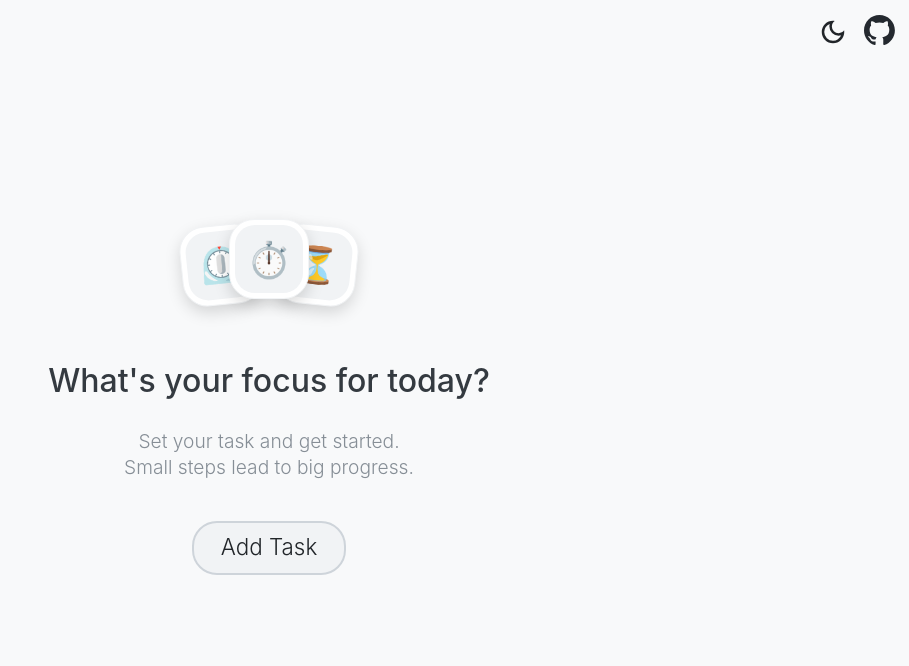
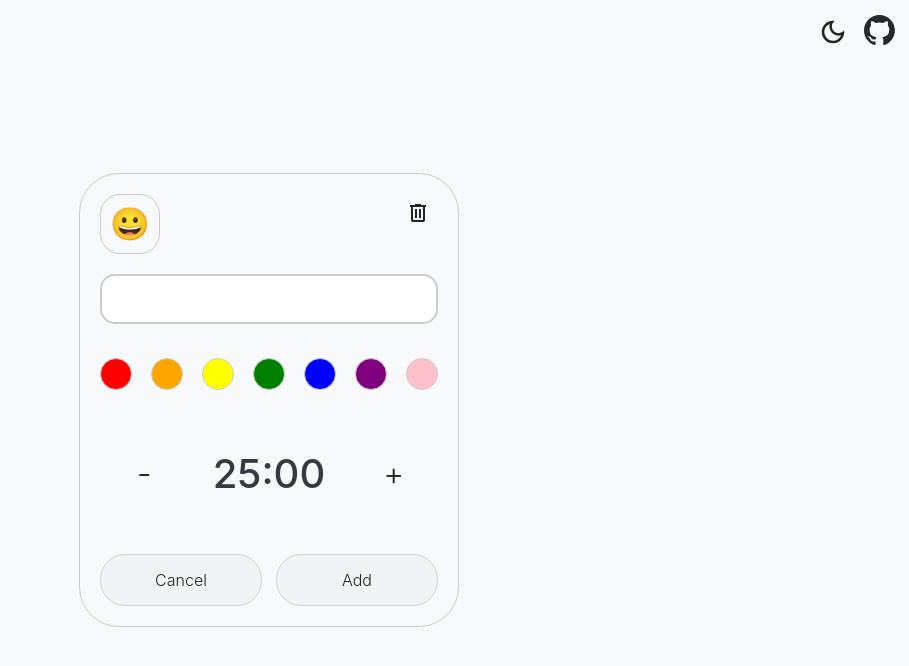
Before and after one commit to ckdgus1010/pomodoro_timer, a React (Vite) app: page / in a window 1280 px wide. Shown: the top 666 px of the page, without its empty margins (371-1280 px from the left). Built offline with nearby package versions, Linux system fonts and the light colour scheme; a web font is replaced by a local one.

Commit message:
styles: 할 일 등록 화면 레이아웃 구성
- 세부 기능은 구현 예정

```diff
--- a/src/App.tsx
+++ b/src/App.tsx
@@ -3,6 +3,7 @@ import NoTaskBox from "./components/NoTaskBox";
 import { GlobalStyle } from "./styles/GlobalStyle";
 import { ThemeProvider } from "./contexts/ThemeContext";
 import Header from "./components/headers/Header";
+import ToDo from "./components/to-do/ToDo";
 
 const Container = styled.div`
     height: 100vh;
@@ -17,7 +18,8 @@ function App() {
             <GlobalStyle />
             <Header />
             <Container>
-                <NoTaskBox />
+                {/* <NoTaskBox /> */}
+                <ToDo />
             </Container>
         </ThemeProvider>
     );
--- /dev/null
+++ b/src/components/to-do/ColorPicker.tsx
@@ -0,0 +1,19 @@
+import { styled } from "styled-components";
+
+const Wrapper = styled.div<{ $bgColor: string }>`
+    width: 32px;
+    height: 32px;
+    border: 1px solid #ccc;
+    border-radius: 20px;
+    background-color: ${(props) => props.$bgColor};
+`;
+
+interface IProps {
+    color: string;
+}
+
+function ColorPicker({ color }: IProps) {
+    return <Wrapper $bgColor={color}></Wrapper>;
+}
+
+export default ColorPicker;
--- /dev/null
+++ b/src/components/to-do/ColorPickers.tsx
@@ -0,0 +1,29 @@
+import { styled } from "styled-components";
+import ColorPicker from "./ColorPicker";
+
+const Wrapper = styled.div`
+    margin-bottom: 20px;
+    padding: auto 10px;
+    width: 100%;
+    height: 60px;
+    border-radius: 15px;
+    display: flex;
+    justify-content: space-between;
+    align-items: center;
+`;
+
+function ColorPickers() {
+    return (
+        <Wrapper>
+            <ColorPicker color="red"/>
+            <ColorPicker color="orange"/>
+            <ColorPicker color="yellow"/>
+            <ColorPicker color="green"/>
+            <ColorPicker color="blue"/>
+            <ColorPicker color="purple"/>
+            <ColorPicker color="pink"/>
+        </Wrapper>
+    );
+}
+
+export default ColorPickers;
--- /dev/null
+++ b/src/components/to-do/ToDo.tsx
@@ -0,0 +1,89 @@
+import { styled } from "styled-components";
+import ToDoInput from "./ToDoInput";
+import ColorPickers from "./ColorPickers";
+import ToDoTimer from "./ToDoTimer";
+import delete_white from "../../assets/delete_white.svg";
+import delete_dark from "../../assets/delete_black.svg";
+import { useTheme } from "../../contexts/ThemeContext";
+
+const Wrapper = styled.div`
+    padding: 20px;
+    min-width: 380px;
+    border: 1px solid #ccc;
+    border-radius: 40px;
+`;
+
+const Top = styled.div`
+    display: flex;
+    justify-content: space-between;
+`;
+
+const EmojiCard = styled.div`
+    margin-bottom: 20px;
+    width: 60px;
+    height: 60px;
+    border: 1px solid #ccc;
+    border-radius: 20px;
+    display: flex;
+    justify-content: center;
+    align-items: center;
+    font-size: 2rem;
+`;
+
+const DeleteButton = styled.button`
+    all: unset;
+    width: 40px;
+    height: 40px;
+    color: ${(props) => props.theme.button.normal.text};
+    text-align: center;
+    border-radius: 10px;
+    background-color: transparent;
+
+    &:hover {
+        background-color: ${(props) => props.theme.button.normal.bg};
+    }
+    &:active {
+        background-color: ${(props) => props.theme.button.active.bg};
+    }
+`;
+
+const Buttons = styled.div`
+    width: 100%;
+    display: flex;
+    justify-content: space-between;
+    align-items: center;
+`;
+
+const Button = styled.button`
+    all: unset;
+    width: 160px;
+    height: 50px;
+    background-color: ${(props) => props.theme.button.normal.bg};
+    border: 1px solid ${(props) => props.theme.button.normal.border};
+    border-radius: 25px;
+    color: ${(props) => props.theme.button.normal.text};
+    text-align: center;
+`;
+
+function ToDo() {
+    const {darkMode} = useTheme();
+    return (
+        <Wrapper>
+            <Top>
+                <EmojiCard>😀</EmojiCard>
+                <DeleteButton>
+                    <img src={darkMode ? delete_white : delete_dark} />
+                </DeleteButton>
+            </Top>
+            <ToDoInput />
+            <ColorPickers />
+            <ToDoTimer />
+            <Buttons>
+                <Button>Cancel</Button>
+                <Button>Add</Button>
+            </Buttons>
+        </Wrapper>
+    );
+}
+
+export default ToDo;
--- /dev/null
+++ b/src/components/to-do/ToDoInput.tsx
@@ -0,0 +1,18 @@
+import { styled } from "styled-components";
+
+const Input = styled.input`
+    margin-bottom: 20px;
+    padding: 20px;
+    width: 100%;
+    height: 50px;
+    border: 2px solid #ccc;
+    border-radius: 15px;
+    font-size: 1.2rem;
+    text-align: center;
+`;
+
+function ToDoInput() {
+    return <Input minLength={1} maxLength={15} required></Input>;
+}
+
+export default ToDoInput;
--- /dev/null
+++ b/src/components/to-do/ToDoTimer.tsx
@@ -0,0 +1,46 @@
+import styled from "styled-components";
+
+const Wrapper = styled.div`
+    margin: 40px auto 50px;
+    width: 100%;
+    height: 60px;
+    display: flex;
+    justify-content: space-around;
+    align-items: center;
+`;
+
+const Timer = styled.div`
+    color: ${(props) => props.theme.text.title};
+    font-size: 2.5rem;
+    font-weight: 500;
+`;
+
+const Button = styled.button`
+    all: unset;
+    width: 40px;
+    height: 40px;
+    color: ${(props) => props.theme.button.normal.text};
+    font-size: 2rem;
+    text-align: center;
+    border-radius: 10px;
+    background-color: transparent;
+
+    &:hover {
+        background-color: ${(props) => props.theme.button.normal.bg};
+    }
+    &:active {
+        background-color: ${(props) => props.theme.button.active.bg};
+    }
+`;
+
+function ToDoTimer() {
+    return (
+        <Wrapper>
+            <Button>-</Button>
+            <Timer>25:00</Timer>
+            <Button>+</Button>
+        </Wrapper>
+    );
+}
+
+export default ToDoTimer;
```
Also changed, not shown: src/assets/delete_black.svg (added), src/assets/delete_white.svg (added).
